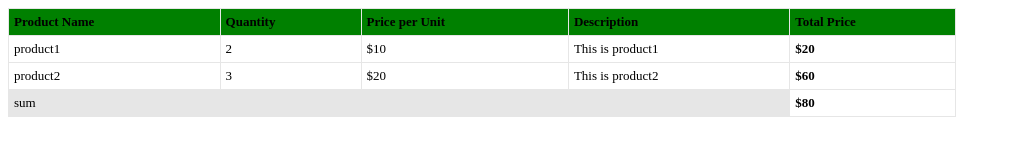
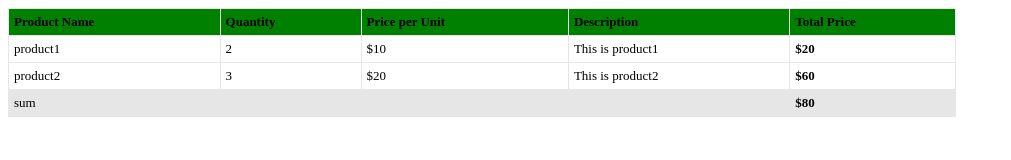
Before and after one commit to CoderRoyshub/MasaiAssignment, a plain HTML site: page CSS Essentials Styling, Box Model, and Layout Techniques/Q7/index.html in a window 1280 px wide. Shown: the whole page, without its empty margins (0-1011 px from the left). Drawn offline with Linux system fonts and the light colour scheme.

Commit message:
initial commit

```diff
--- a/CSS Essentials Styling, Box Model, and Layout Techniques/Q7/index.html
+++ b/CSS Essentials Styling, Box Model, and Layout Techniques/Q7/index.html
@@ -59,7 +59,7 @@
             </tr>
             <tr>
                 <td colspan="4" class="sum"> sum</td>
-                <td class="bol">$80</td>
+                <td class="bol sum">$80</td>
             </tr>
     </div>
     </table>
```
